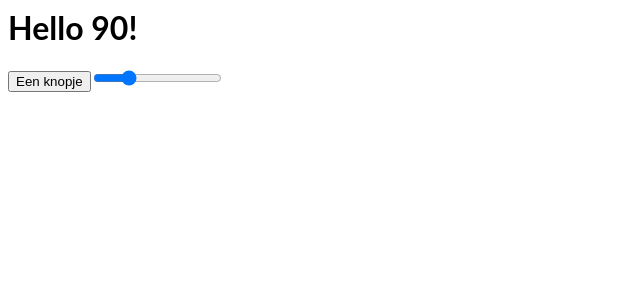
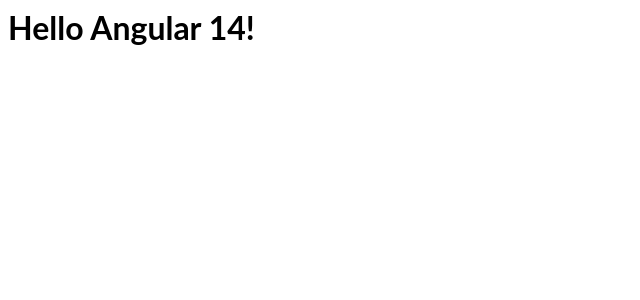
Before and after one commit to sergedesmedt/WorldBuilding-WebVR, an Angular app: page / in a window 1280 px wide. Shown: the top 300 px of the page, without its empty margins (0-640 px from the left). Built offline with nearby package versions, Linux system fonts and the light colour scheme.

Commit message:
Move basc sceneinside its own component

```diff
--- a/package.json
+++ b/package.json
@@ -11,6 +11,7 @@
     "@angular/platform-browser": "^12.2.5",
     "@angular/platform-browser-dynamic": "^12.2.5",
     "@angular/router": "^12.2.5",
+    "@types/aframe": "^1.2.0",
     "rxjs": "^7.3.0",
     "tslib": "^2.3.1",
     "zone.js": "^0.11.4"
--- /dev/null
+++ b/src/app/BasicScene/basicscene.component.css
@@ -0,0 +1,4 @@
+a-scene {
+  height: 600px;
+  width: 100%;
+}
--- /dev/null
+++ b/src/app/BasicScene/basicscene.component.html
@@ -0,0 +1,25 @@
+<div>
+  <input type="range" min="70" max="150" [(ngModel)]="fov" />
+</div>
+<div>
+  <input type="range" min="-10" max="0" [(ngModel)]="depth" />
+</div>
+<div id="myEmbeddedScene">
+  <a-scene embedded vr-mode-ui="enabled: false">
+    <!--<a-sphere position="1 1 -10" radius="1.25" color="#2DEF5E"></a-sphere>-->
+    <a-sphere
+      [attr.position]="{ x: 0, y: 0, z: depth } | toAFrame"
+      radius="1.25"
+      color="#EF2D5E"
+    ></a-sphere>
+    <!--<a-plane
+    position="0 0 -4"
+    rotation="-90 0 0"
+    width="4"
+    height="4"
+    color="#7BC8A4"
+  ></a-plane>-->
+    <!--<a-sky color="#0000FF"></a-sky>-->
+    <a-camera [attr.fov]="fov"></a-camera>
+  </a-scene>
+</div>
--- /dev/null
+++ b/src/app/BasicScene/basicscene.component.ts
@@ -0,0 +1,16 @@
+import { Component, OnInit, Input, VERSION } from '@angular/core';
+
+@Component({
+  selector: 'basic-scene',
+  templateUrl: './basicscene.component.html',
+  styleUrls: ['./basicscene.component.css'],
+})
+export class BasicSceneComponent implements OnInit {
+  @Input() pos = '0 1 -10';
+  fov: number = 70;
+  depth: number = -5;
+
+  constructor() {}
+
+  ngOnInit() {}
+}
--- a/src/app/app.component.css
+++ b/src/app/app.component.css
@@ -5,7 +5,3 @@
   font-family: Georgia, serif;
   z-index: 1000;
 }
-a-scene {
-  height: 300px;
-  width: 600px;
-}
--- a/src/app/app.component.html
+++ b/src/app/app.component.html
@@ -1,24 +1,2 @@
-<hello name="{{ test }}"></hello>
-<button (click)="drukOpHetKnopje()">Een knopje</button>
-<input
-  type="range"
-  id="points"
-  name="points"
-  min="70"
-  max="150"
-  [(ngModel)]="test"
-/>
-<div id="myEmbeddedScene">
-  <a-scene embedded vr-mode-ui="enabled: false">
-    <a-sphere [attr.position]="pos" radius="1.25" color="#EF2D5E"></a-sphere>
-    <a-plane
-      position="0 0 -4"
-      rotation="-90 0 0"
-      width="4"
-      height="4"
-      color="#7BC8A4"
-    ></a-plane>
-    <!--<a-sky color="#0000FF"></a-sky>-->
-    <a-camera [attr.fov]="test"></a-camera>
-  </a-scene>
-</div>
+<hello name="{{ name }}"></hello>
+<!--<basic-scene></basic-scene>-->
--- a/src/app/app.component.ts
+++ b/src/app/app.component.ts
@@ -6,18 +6,9 @@
   styleUrls: ['./app.component.css'],
 })
 export class AppComponent implements OnInit {
-  @Input() pos = '0 1 -2';
   name = 'Angular ' + VERSION.major;
-  test: number = 90;
-  fov = 70;
 
   constructor() {}
 
   ngOnInit() {}
-
-  drukOpHetKnopje() {
-    console.log('er werd op het knopje gedrukt');
-
-    this.fov = 100;
-  }
 }
--- a/src/app/app.module.ts
+++ b/src/app/app.module.ts
@@ -4,10 +4,12 @@
 
 import { AppComponent } from './app.component';
 import { HelloComponent } from './hello.component';
+import { toAFrame } from './toAFrame.pipe';
+import { BasicSceneComponent } from './BasicScene/basicscene.component';
 
 @NgModule({
   imports: [BrowserModule, FormsModule],
-  declarations: [AppComponent, HelloComponent],
+  declarations: [AppComponent, HelloComponent, toAFrame, BasicSceneComponent],
   bootstrap: [AppComponent],
   schemas: [CUSTOM_ELEMENTS_SCHEMA],
 })
--- /dev/null
+++ b/src/app/toAFrame.pipe.ts
@@ -0,0 +1,16 @@
+import { Pipe, PipeTransform } from '@angular/core';
+
+@Pipe({
+  name: 'toAFrame',
+})
+export class toAFrame implements PipeTransform {
+  transform(value: any, args?: any): any {
+    if (value && typeof value === 'object') {
+      console.log("beentje 1: " + value.z.toString());
+      return { toString: () => '0 0 ' + value.z };
+    }
+    console.log("beentje 2");
+
+    return value;
+  }
+}
```
